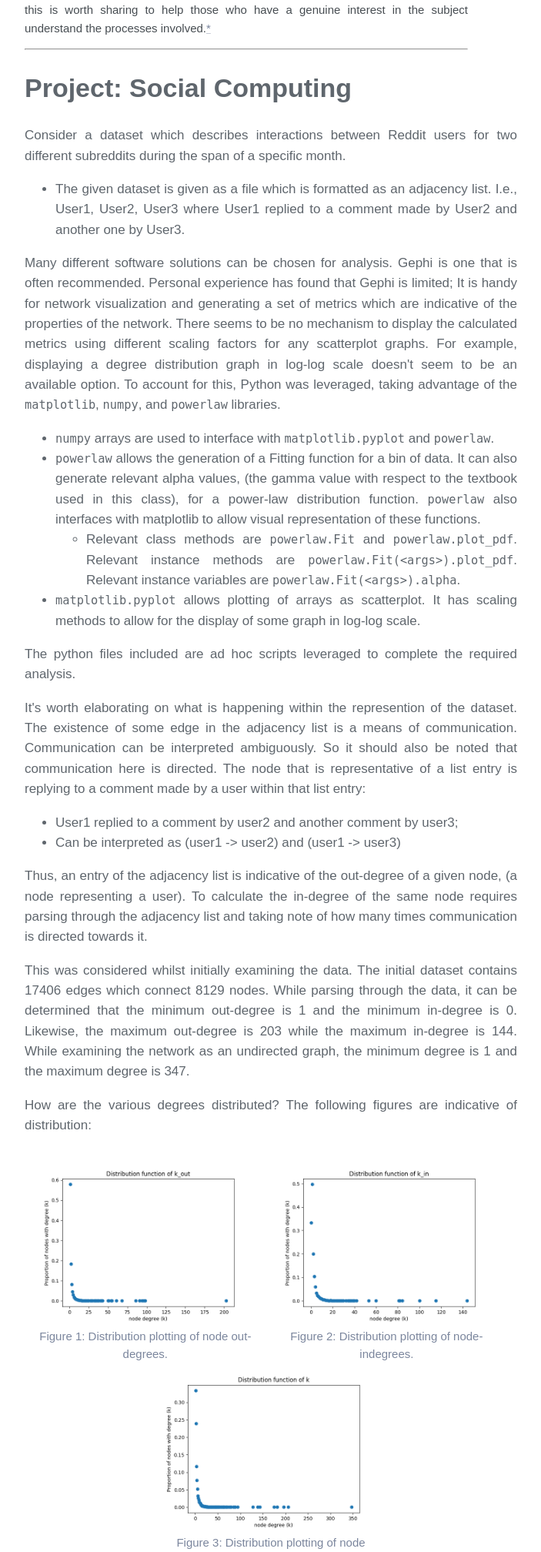
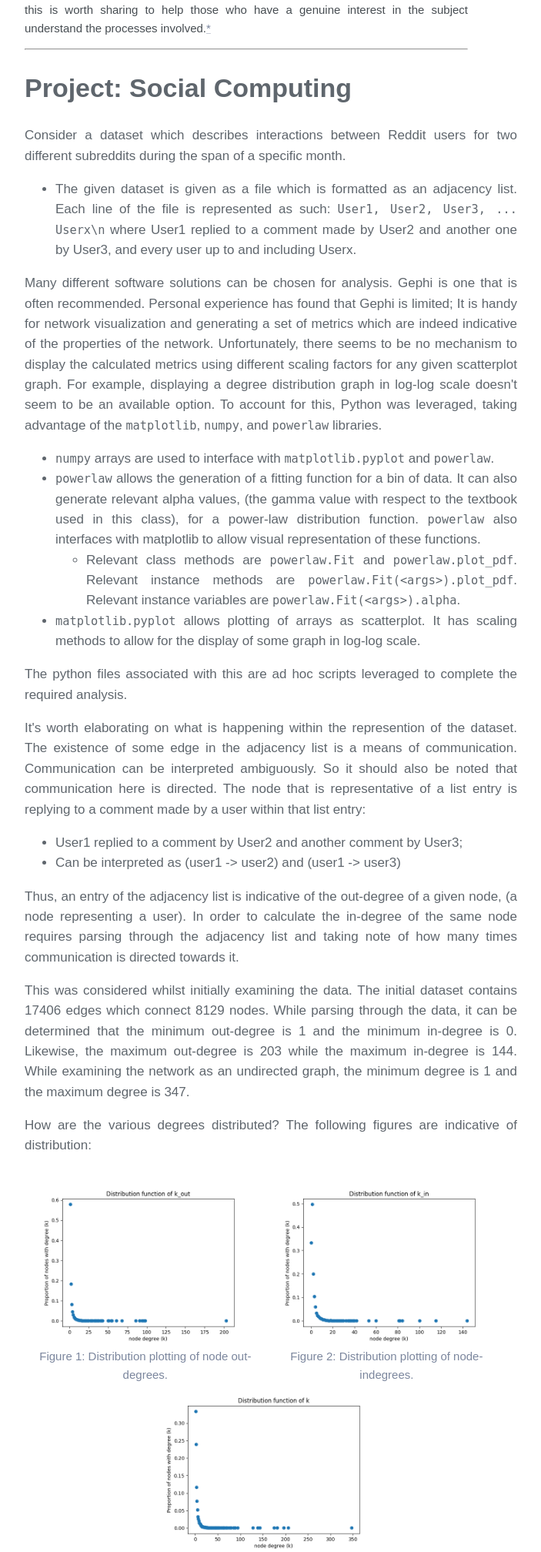
Before and after one commit to alanmmckay/alanmmckay.github.io, a PHP site: page /projects/social/ in a window 1280 px wide. Shown: the part 1330-3346 px from the top of the page at 77% size, without its empty margins (288-991 px from the left). Run offline with PHP 8.4, Linux system fonts and the light colour scheme.

Commit message:
Proof-read edits.

```diff
--- a/projects/organization/index.php
+++ b/projects/organization/index.php
@@ -44,7 +44,7 @@ include('../../header.php');
                         </p>
 
                         <p>
-                            The question needs to be asked of who is at a disadvantage through this environment? What type of student is at risk here? These questions are too general for the focus of this writing, but I invite the reader to linger and muse on them. I will make the following assertions based on my experiences which should also be considered:
+                            Who is at a disadvantage through this environment? What type of student is at risk here? These questions are too general for the focus of this writing, but I invite the reader to linger and muse on them. I will make the following assertions based on my experiences which should also be considered:
                             <ul>
                                 <li>
                                     In the domain of computer science, there are three different types of students:
@@ -374,7 +374,7 @@ def sum_l(aList):
                             <hr>
                                 <figure>
                                     <code>
-<pre class='code info-code' style='max-width:32em;max-height:250px'>
+<pre class='code info-code' style='max-height:250px'>
 01    # --- --- --- --- --- --- #
 02    sum:
 03    # Two arguments $a0 (memory address of list) and $a1 (length value of list)
--- a/projects/safety/index.php
+++ b/projects/safety/index.php
@@ -6,9 +6,9 @@ $style = '../../style.css';
 
 $canonical = 'https://alanmckay.blog/projects/safety/';
 
-$title = 'Alan McKay | Project | Geography and Safety';
+$title = 'Alan McKay | Project | Cycling Safety Database';
 
-$meta['title'] = 'Alan McKay | Geography and Safety';
+$meta['title'] = 'Alan McKay | Cycling Safety Database';
 
 $meta['description'] = "Project description of building a PostGIS database which cumulates DOT traffic information to provide safety insights for cyclists.";
 
--- a/projects/social/index.php
+++ b/projects/social/index.php
@@ -70,19 +70,19 @@ include('../../header.php');
                         Consider a dataset which describes interactions between Reddit users for two different subreddits during the span of a specific month.
                         <ul>
                             <li>
-                                The given dataset is given as a file which is formatted as an adjacency list. I.e., User1, User2, User3 where User1 replied to a comment made by User2 and another one by User3.
+                                The given dataset is given as a file which is formatted as an adjacency list. Each line of the file is represented as such: <code>User1, User2, User3, ... Userx\n</code> where User1 replied to a comment made by User2 and another one by User3, and every user up to and including Userx.
                             </li>
                         </ul>
                     </p>
 
                     <p>
-                        Many different software solutions can be chosen for analysis. Gephi is one that is often recommended. Personal experience has found that Gephi is limited; It is handy for network visualization and generating a set of metrics which are indicative of the properties of the network. There seems to be no mechanism to display the calculated metrics using different scaling factors for any scatterplot graphs. For example, displaying a degree distribution graph in log-log scale doesn't seem to be an available option. To account for this, Python was leveraged, taking advantage of the <code>matplotlib</code>, <code>numpy</code>, and <code>powerlaw</code> libraries.
+                        Many different software solutions can be chosen for analysis. Gephi is one that is often recommended. Personal experience has found that Gephi is limited; It is handy for network visualization and generating a set of metrics which are indeed indicative of the properties of the network. Unfortunately, there seems to be no mechanism to display the calculated metrics using different scaling factors for any given scatterplot graph. For example, displaying a degree distribution graph in log-log scale doesn't seem to be an available option. To account for this, Python was leveraged, taking advantage of the <code>matplotlib</code>, <code>numpy</code>, and <code>powerlaw</code> libraries.
                         <ul>
                             <li>
                                 <code>numpy</code> arrays are used to interface with <code>matplotlib.pyplot</code> and <code>powerlaw</code>.
                             </li>
                             <li>
-                                <code>powerlaw</code> allows the generation of a Fitting function for a bin of data. It can also generate relevant alpha values, (the gamma value with respect to the textbook used in this class), for a power-law distribution function. <code>powerlaw</code> also interfaces with matplotlib to allow visual representation of these functions.
+                                <code>powerlaw</code> allows the generation of a fitting function for a bin of data. It can also generate relevant alpha values, (the gamma value with respect to the textbook used in this class), for a power-law distribution function. <code>powerlaw</code> also interfaces with matplotlib to allow visual representation of these functions.
                                 <ul>
                                     <li>
                                         Relevant class methods are <code>powerlaw.Fit</code> and <code>powerlaw.plot_pdf</code>. Relevant instance methods are <code>powerlaw.Fit(&lt;args&gt;).plot_pdf</code>. Relevant instance variables are <code>powerlaw.Fit(&lt;args&gt;).alpha</code>.
@@ -93,20 +93,20 @@ include('../../header.php');
                                 <code>matplotlib.pyplot</code> allows plotting of arrays as scatterplot. It has scaling methods to allow for the display of some graph in log-log scale.
                             </li>
                         </ul>
-                        The python files included are ad hoc scripts leveraged to complete the required analysis.
+                        The python files associated with this are ad hoc scripts leveraged to complete the required analysis.
                     </p>
 
                     <p>
                          It's worth elaborating on what is happening within the represention of the dataset. The existence of some edge in the adjacency list is a means of communication. Communication can be interpreted ambiguously. So it should also be noted that communication here is directed. The node that is representative of a list entry is replying to a comment made by a user within that list entry:
                          <ul>
                             <li>
-                                User1 replied to a comment by user2 and another comment by user3;
+                                User1 replied to a comment by User2 and another comment by User3;
                             </li>
                             <li>
                                 Can be interpreted as (user1 -> user2) and (user1 -> user3)
                             </li>
                          </ul>
-                         Thus, an entry of the adjacency list is indicative of the out-degree of a given node, (a node representing a user). To calculate the in-degree of the same node requires parsing through the adjacency list and taking note of how many times communication is directed towards it.
+                         Thus, an entry of the adjacency list is indicative of the out-degree of a given node, (a node representing a user). In order to calculate the in-degree of the same node requires parsing through the adjacency list and taking note of how many times communication is directed towards it.
                     </p>
 
                     <p>
```
